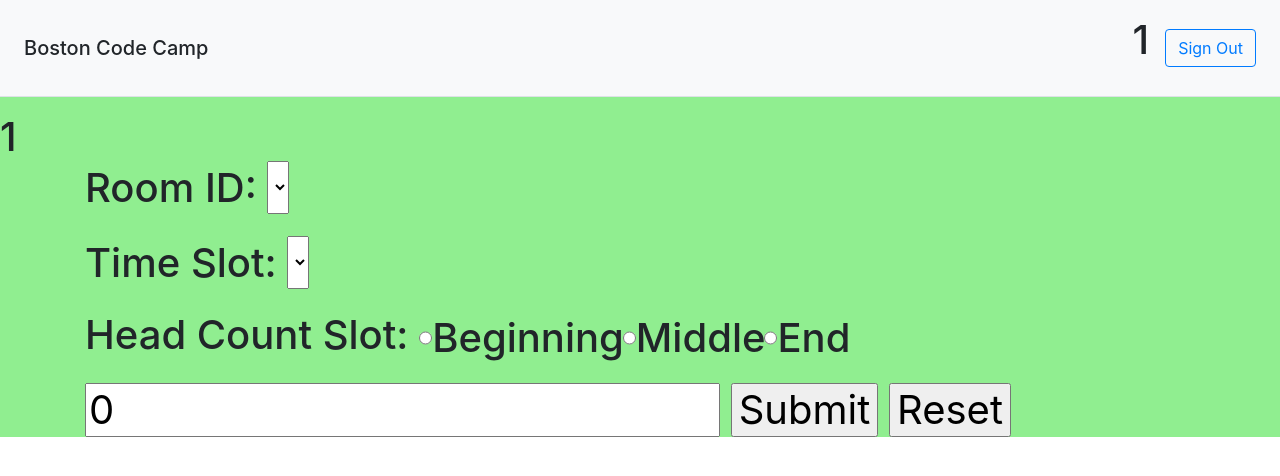
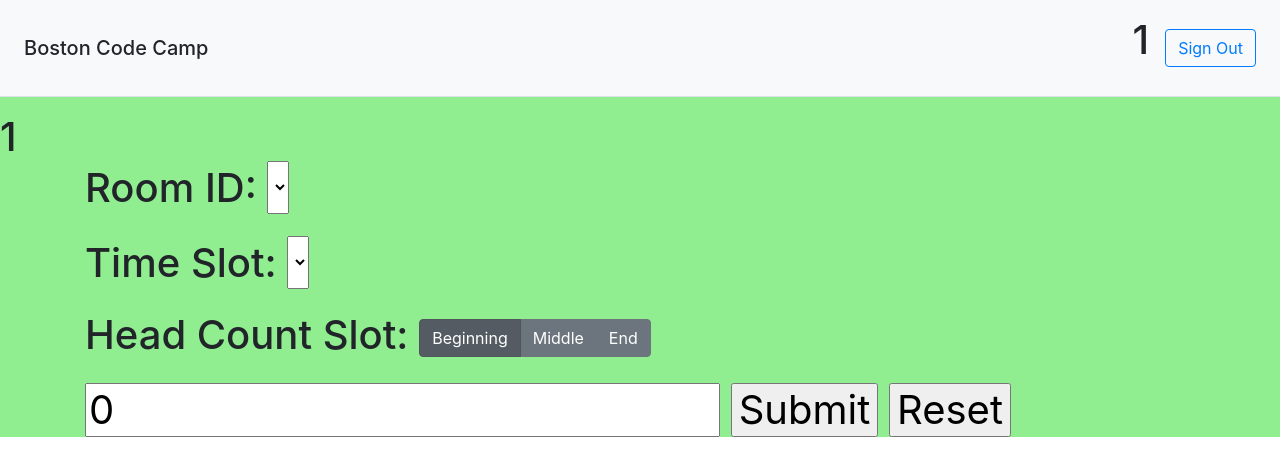
Before and after one commit to MarshallMathers/SoftwareEngineering-Red, a PHP site: page /index.php in a window 1280 px wide. Shown: the top 476 px of the page. Run offline with PHP 8.4, Linux system fonts and the light colour scheme; the visitor is signed in with stand-in values (Sample User, id 1); data that the repository does not hold is empty; some libraries are stand-ins or nearby versions.

Commit message:
Changed the Radio buttons
Replaced the old radio buttons with new toggle-able buttons that by default select the "Beginning" time slot when the page loads.

```diff
--- a/client/index.php
+++ b/client/index.php
@@ -67,10 +67,18 @@
 
 			<div class="form-group">
 				<label for="head_count_slot">Head Count Slot:</label>
-				<div class="btn-group btn-group">
-					<input type="radio" name="head_count_slot" class="btn btn-radio" value="beg" required>Beginning</input>
-					<input type="radio" name="head_count_slot" class="btn btn-radio" value="mid" required>Middle</input>
-					<input type="radio" name="head_count_slot" class="btn btn-radio" value="end" required>End</input>
+				<div class="btn-group btn-group-toggle" data-toggle="buttons">
+					<label class="btn btn-secondary active">
+                    			<input type="radio" name="options" id="option1" autocomplete="off" checked> Beginning
+               				</label>
+
+					<label class="btn btn-secondary">
+					<input type="radio" name="options" id="option2" autocomplete="off"> Middle
+					</label>
+
+					<label class="btn btn-secondary">
+					<input type="radio" name="options" id="option3" autocomplete="off"> End
+					</label>
 				</div>
 			</div>
 
```
